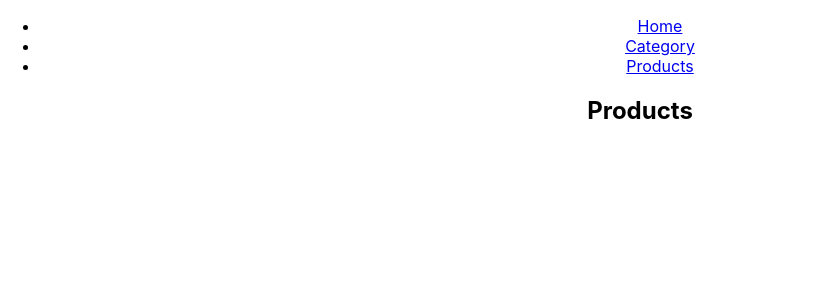
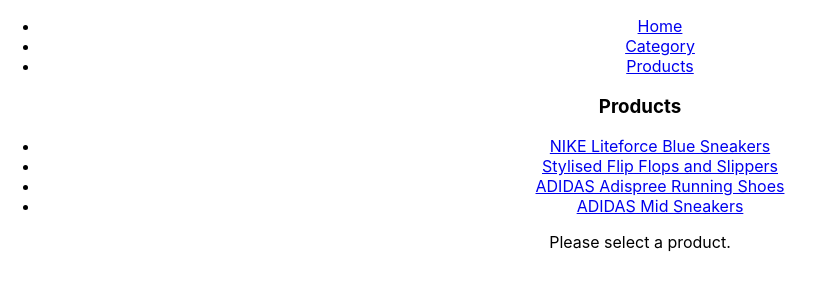
Before and after one commit to AsadRz/React-Routing-Demo, a React (Create React App) app in the folder react-router-demo/: page /products in a window 1280 px wide. Shown: the top 300 px of the page, without its empty margins (0-824 px from the left). Built offline with nearby package versions, Linux system fonts and the light colour scheme.

Commit message:
Nested Products with Path parameters implemented

```diff
--- a/react-router-demo/src/components/Home/index.jsx
+++ b/react-router-demo/src/components/Home/index.jsx
@@ -2,7 +2,7 @@
 
 const Home = () => (
   <div>
-    <h2>Hello</h2>
+    <h2>Home</h2>
   </div>
 );
 
--- /dev/null
+++ b/react-router-demo/src/components/Products/Constants.js
@@ -0,0 +1,30 @@
+export const productData = [
+  {
+    id: 1,
+    name: 'NIKE Liteforce Blue Sneakers',
+    description:
+      'Lorem ipsum dolor sit amet, consectetur adipiscing elit. Proin molestie.',
+    status: 'Available',
+  },
+  {
+    id: 2,
+    name: 'Stylised Flip Flops and Slippers',
+    description:
+      'Mauris finibus, massa eu tempor volutpat, magna dolor euismod dolor.',
+    status: 'Out of Stock',
+  },
+  {
+    id: 3,
+    name: 'ADIDAS Adispree Running Shoes',
+    description:
+      'Maecenas condimentum porttitor auctor. Maecenas viverra fringilla felis, eu pretium.',
+    status: 'Available',
+  },
+  {
+    id: 4,
+    name: 'ADIDAS Mid Sneakers',
+    description:
+      'Ut hendrerit venenatis lacus, vel lacinia ipsum fermentum vel. Cras.',
+    status: 'Out of Stock',
+  },
+];
--- /dev/null
+++ b/react-router-demo/src/components/Products/Product/index.js
@@ -0,0 +1,27 @@
+import React from 'react';
+import { useParams } from 'react-router-dom';
+
+const Product = ({ data }) => {
+  const { productId } = useParams();
+
+  const product = data.find((p) => p.id === +productId);
+  let productData;
+
+  if (product) {
+    productData = (
+      <div>
+        <h3> {product.name} </h3>
+        <p>{product.description}</p>
+        <hr />
+        <h4>{product.status}</h4>
+      </div>
+    );
+  } else productData = <h2>Sorry,Product Data doesn't exist</h2>;
+  return (
+    <div>
+      <div>{productData}</div>
+    </div>
+  );
+};
+
+export default Product;
--- a/react-router-demo/src/components/Products/index.jsx
+++ b/react-router-demo/src/components/Products/index.jsx
@@ -1,9 +1,34 @@
 import React from 'react';
+import { Link, Route, useRouteMatch } from 'react-router-dom';
+import { productData } from './Constants';
+import Product from './Product';
 
-const Products = () => (
-  <div>
-    <h2>Products</h2>
-  </div>
-);
+const Products = () => {
+  const { url, path } = useRouteMatch();
+  const linkList = productData.map((item) => {
+    return (
+      <li key={item.id}>
+        <Link to={`${url}/${item.id}`}>{item.name}</Link>
+      </li>
+    );
+  });
+  return (
+    <div>
+      <div>
+        <div>
+          <h3>Products</h3>
+          <ul>{linkList}</ul>
+        </div>
+      </div>
+
+      <Route path={`${path}/:productId`}>
+        <Product data={productData} />
+      </Route>
+      <Route exact path={url}>
+        <p>Please select a product.</p>
+      </Route>
+    </div>
+  );
+};
 
 export default Products;
```
